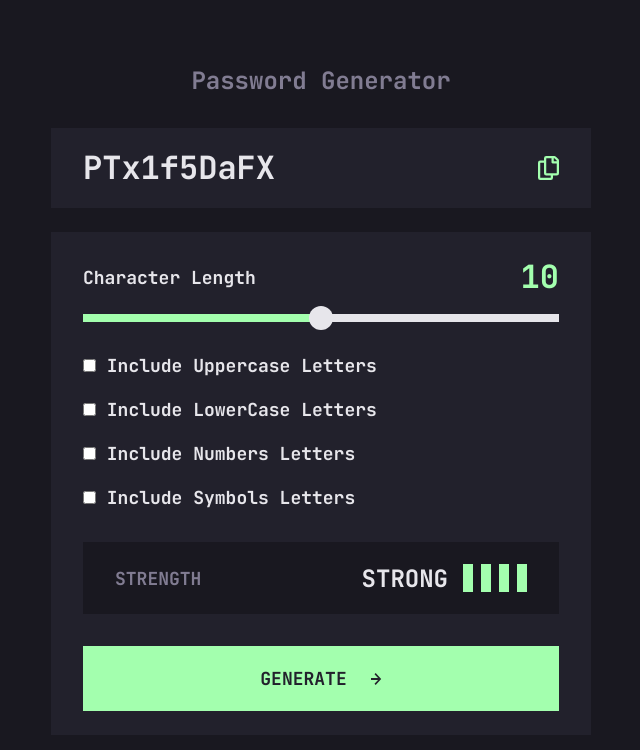
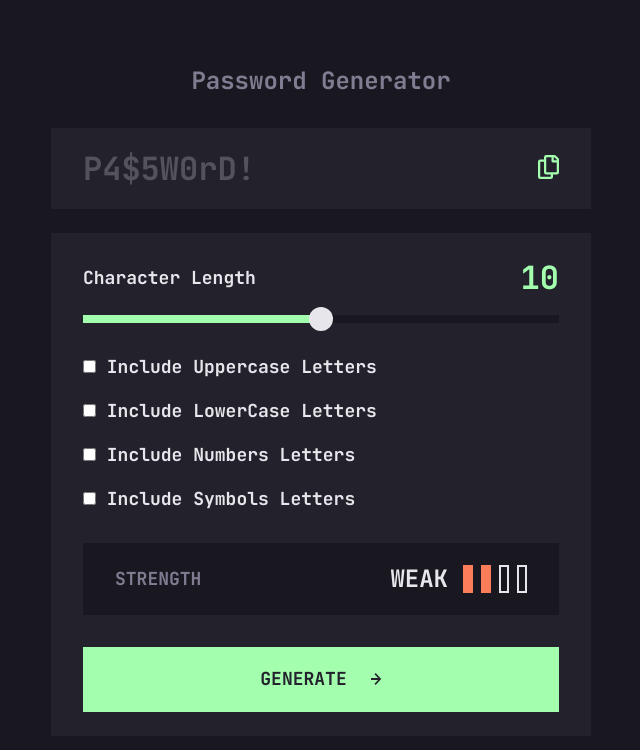
Before and after one commit to aleksandr-efimenko/password-generator-frontendmentor, a Next.js app: page / in a window 1280 px wide. Shown: the top 750 px of the page, without its empty margins (319-959 px from the left). Built offline with nearby package versions, Linux system fonts and the light colour scheme.

Commit message:
change output component, make it input, add styles and function to copy clipboard

```diff
--- a/components/CharacterLengthSlider.tsx
+++ b/components/CharacterLengthSlider.tsx
@@ -2,17 +2,19 @@ import React from "react";
 import charLenStyles from "@/styles/componentsStyles/CharacterLengthSlider.module.css";
 
 export default function CharacterLengthSlider({
+  minLen,
+  maxLen,
   length,
   setLength,
 }: {
+  minLen: number;
+  maxLen: number;
   length: number;
   setLength: Function;
 }) {
   const handleRangeChange = (e: React.ChangeEvent<HTMLInputElement>) => {
     setLength(e.target.value);
   };
-  const min = 0;
-  const max = 20;
   return (
     <div className={charLenStyles["character-length-container"]}>
       <div className={charLenStyles["text-container"]}>
@@ -22,15 +24,15 @@ export default function CharacterLengthSlider({
       <input
         className={charLenStyles["range-input"]}
         type="range"
-        min={min}
-        max={max}
+        min={minLen}
+        max={maxLen}
         value={length}
         onChange={handleRangeChange}
         style={{
           background: `linear-gradient(to right, var(--neon-green) 0%,
             var(--neon-green)
-             ${((length - min) / (max - min)) * 100}%, var(--almost-white)
-             ${((length - min) / (max - min)) * 100}%, var(--almost-white)
+             ${((length - minLen) / (maxLen - minLen)) * 100}%, var(--very-dark-gray)
+             ${((length - minLen) / (maxLen - minLen)) * 100}%, var(--very-dark-gray)
              100%)`,
         }}
       />
--- a/components/PasswordGenerator.tsx
+++ b/components/PasswordGenerator.tsx
@@ -10,7 +10,7 @@ import { determinePasswordComplexity } from "../utils/passComplexity";
 
 export default function PasswordGenerator() {
   const [generatedPassword, setGeneratedPassword] =
-    useState<string>("PTx1f5DaFX");
+    useState<string>("");
 
   const [settings, setSettings] = useState({
     length: 10,
--- a/components/PasswordOutput.tsx
+++ b/components/PasswordOutput.tsx
@@ -1,15 +1,56 @@
-import React from "react";
+import React, { useEffect, useState } from "react";
 import passOutputStyles from "@/styles/componentsStyles/PasswordOutput.module.css";
 import Image from "next/image";
 import copyImg from "../public/images/icon-copy.svg";
+import { JetBrains_Mono } from "next/font/google";
+import Link from "next/link";
+const jetBrains = JetBrains_Mono({ subsets: ["latin"], weight: "700" });
 
 export default function PasswordOutput({
   generatedPassword,
+  placeholder = "P4$5W0rD!",
 }: {
   generatedPassword: string;
+  placeholder?: string;
 }) {
-  return <div className={passOutputStyles['pass-output-container']}>
-    <p className={passOutputStyles['generated-pass']}>{generatedPassword}</p>
-    <Image src={copyImg} alt="copy" width={21} height={24} />
-  </div>;
+  const [copiedPass, setCopiedPass] = useState<boolean>(false);
+
+  const copyToClipboard = () => {
+    if (!generatedPassword) return;
+
+    if (navigator.clipboard === undefined) {
+      alert("Your browser does not support copying to clipboard");
+      return;
+    }
+
+    setCopiedPass(true);
+    navigator.clipboard.writeText(generatedPassword);
+  };
+
+  useEffect(() => {
+    if (copiedPass) {
+      setTimeout(() => {
+        setCopiedPass(false);
+      }, 1000);
+    }
+  }, [copiedPass]);
+
+  return (
+    <div className={passOutputStyles["pass-output-container"]}>
+      <input
+        className={`${jetBrains.className} ${passOutputStyles["pass-input"]}`}
+        type="text"
+        placeholder={placeholder}
+        value={generatedPassword}
+      ></input>
+      <div className={passOutputStyles["copy-btn-container"]}>
+        {copiedPass && (
+          <p className={passOutputStyles["copied-text"]}>Copied</p>
+        )}
+        <Link onClick={copyToClipboard} href="/">
+          <Image src={copyImg} alt="copy" width={21} height={24} />
+        </Link>
+      </div>
+    </div>
+  );
 }
--- a/components/PasswordStrengthDetector.tsx
+++ b/components/PasswordStrengthDetector.tsx
@@ -4,7 +4,7 @@ import { PassStrength } from "../utils/passComplexity";
 
 // Create an array of strings from the PassStrength enum
 // ["too weak", "weak", "medium", "strong"]
-// to add new strength, just add it to the enum and a class with hyphenated name
+// to add new strength, just add it to the enum and a color class with hyphenated name
 const strengthsArr = Object.keys(PassStrength)
   .filter((k) => typeof PassStrength[k as any] === "number")
   // transfrom from camelCase -> "camel-case"
@@ -30,6 +30,7 @@ export default function PasswordStrength({
       <div className={passDetectorStyles["strength-indicator-container"]}>
         <p className={passDetectorStyles["strength-text"]}>
           {strengthsArr[complexity].replace("-", " ")}
+          {complexity === PassStrength.TooWeak && "!"}
         </p>
         <div className={passDetectorStyles["colored-bar-container"]}>
           {strengthsArr.map((_, index) => (
--- a/src/styles/componentsStyles/PasswordGenerator.module.css
+++ b/src/styles/componentsStyles/PasswordGenerator.module.css
@@ -3,7 +3,7 @@
     flex-direction: column;
     justify-content: center;
     align-items: center;
-    min-width: 54rem;
+    width: 54rem;
     gap: 2.4rem;
 }
 
--- a/src/styles/componentsStyles/PasswordOutput.module.css
+++ b/src/styles/componentsStyles/PasswordOutput.module.css
@@ -11,3 +11,51 @@
   line-height: var(--lh-heading-l);
   color: var(--almost-white);
 }
+
+.pass-input {
+  background-color: var(--dark-gray);
+  border: none;
+  color: var(--almost-white);
+  font-size: var(--fs-heading-l);
+  width: 70%;
+}
+
+.pass-input::placeholder {
+  color: var(--almost-white);
+  opacity: 0.25;
+}
+
+.pass-input:focus {
+  outline: none;
+}
+.copy-btn-container {
+  display: flex;
+  justify-content: center;
+  align-items: center;
+  gap: 1.6rem;
+}
+.copy-btn-container img {
+  cursor: pointer;
+}
+.copy-btn-container img:hover {
+  filter: brightness(2);
+}
+.copy-btn-container img:active {
+  filter: brightness(0.95);
+}
+
+.copied-text {
+  color: var(--neon-green);
+  font-size: var(--fs-body);
+  text-transform: uppercase;
+  animation: fadeOut 1s forwards;
+}
+
+@keyframes fadeOut {
+  0% {
+    opacity: 1;
+  }
+  100% {
+    opacity: 0;
+  }
+}
--- a/utils/passComplexity.ts
+++ b/utils/passComplexity.ts
@@ -6,6 +6,6 @@ export enum PassStrength {
 }
 
 export function determinePasswordComplexity(password: string): PassStrength {
-  let complexity = PassStrength.Strong;
+  let complexity = PassStrength.Weak;
   return complexity;
 }
```
Lines whose indentation alone changed are shown as unchanged.
